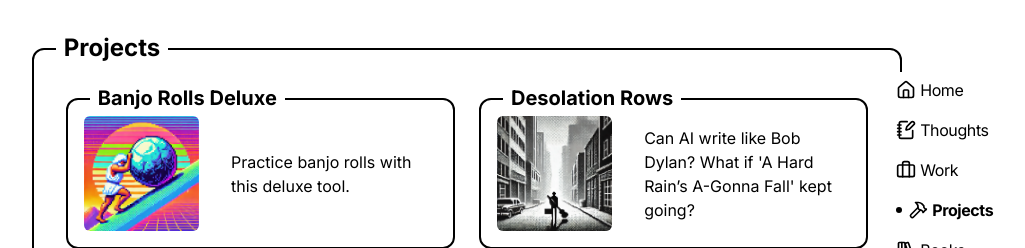
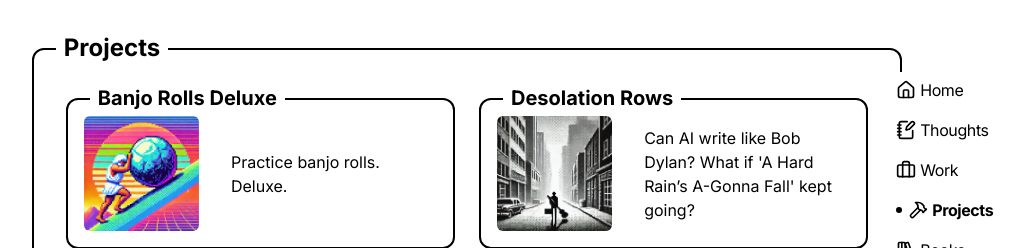
Before and after one commit to WillTwait/twait.dev, a Next.js app: page /projects in a window 1280 px wide. Shown: the top 248 px of the page, without its empty margins (173-1198 px from the left). Built offline with nearby package versions, Linux system fonts and the light colour scheme.

Commit message:
update descrip

```diff
--- a/app/projects/page.tsx
+++ b/app/projects/page.tsx
@@ -9,7 +9,7 @@ export default function ProjectsPage() {
   const projects = [
     {
       title: "Banjo Rolls Deluxe",
-      description: "Practice banjo rolls with this deluxe tool.",
+      description: "Practice banjo rolls. Deluxe.",
       icon: "/attachments/banjo-rolls-deluxe-icon.png",
       href: "https://banjo-rolls-deluxe.twait.dev",
     },
```
